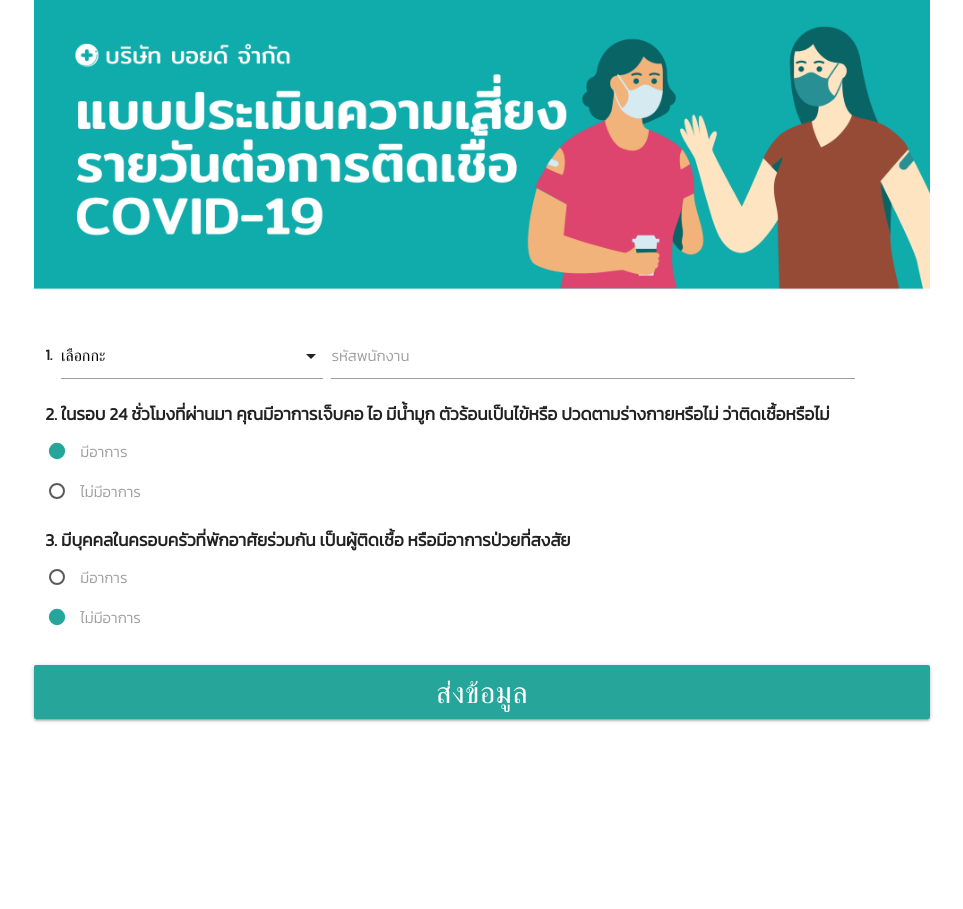
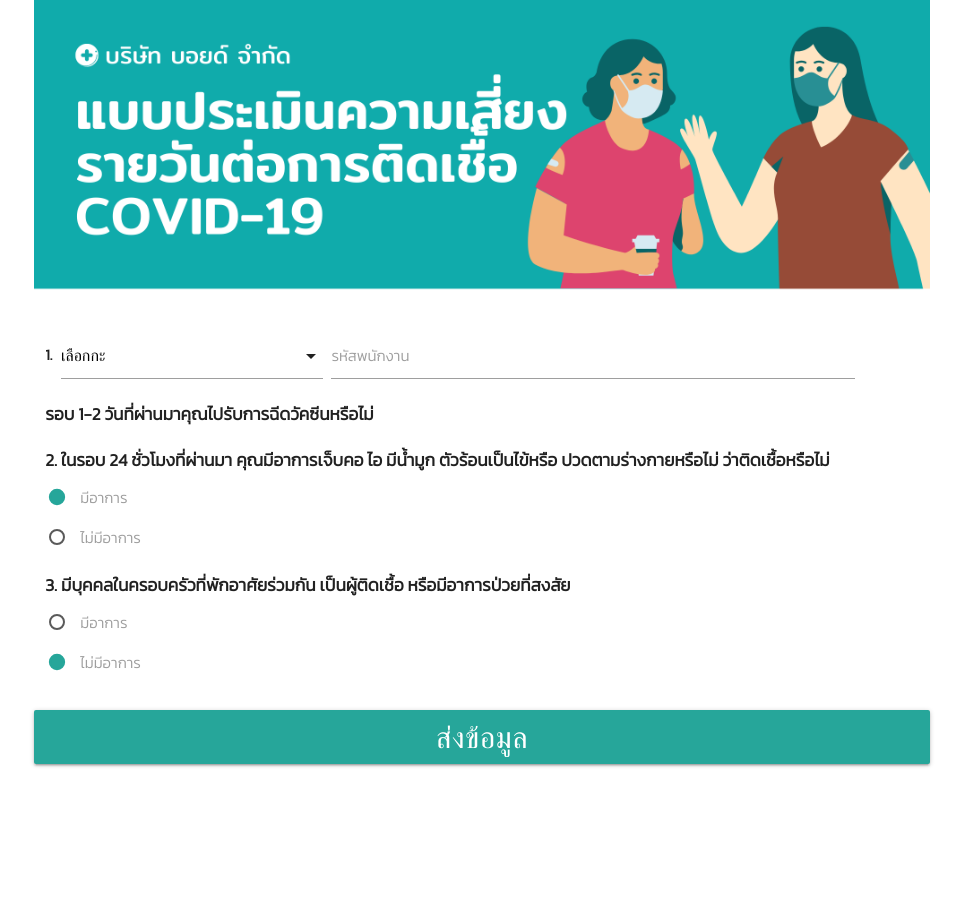
Before and after one commit to nopparat231/form-covid19, a PHP site: page /?insider in a window 1280 px wide. Shown: the part 80-989 px from the top of the page, without its empty margins (158-1121 px from the left). Before the commit the page ends 802 px from the top, so only its background shows below. Run offline with PHP 8.4, Linux system fonts and the light colour scheme.

Commit message:
Update insider.php

```diff
--- a/insider.php
+++ b/insider.php
@@ -27,6 +27,9 @@
                                 <input type="text" id="autocomplete-input" class="autocomplete" required name="emp_data" data-length="7" variant="outlined" onchange="sendItem(this.value, event)">
                                 <label for="autocomplete-input">รหัสพนักงาน</label>
                             </div>
+                            <h6> <b> รอบ 1-2 วันที่ผ่านมาคุณไปรับการฉีดวัคซีนหรือไม่ </b> </h6>
+                            <p>
+
                         </div>
 
                         <div class="col s12">
```
